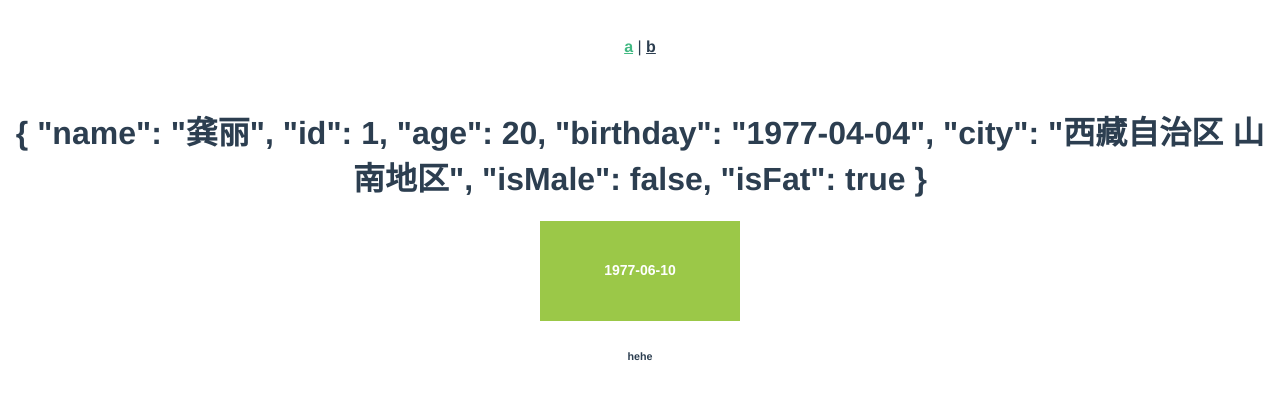
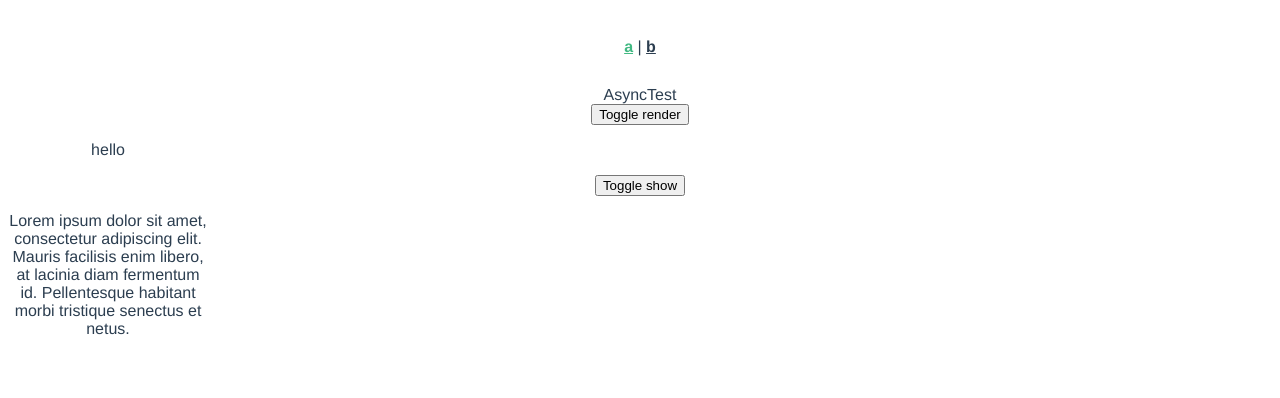
Before and after one commit to Chenqian-t/test-vue, a Vue app: page / in a window 1280 px wide. Shown: the top 398 px of the page. Built offline with nearby package versions, Linux system fonts and the light colour scheme.

Commit message:
动画、过度

```diff
--- /dev/null
+++ b/src/components/AsyncTest/index.vue
@@ -0,0 +1,61 @@
+<template>
+  <div>
+    AsyncTest<br />
+    <button @click="show = !show">Toggle render</button><br />
+    <transition name="slide-fade">
+      <p v-if="show">hello</p>
+    </transition>
+		<button @click="show = !show">Toggle show</button><br />
+		<transition name="bounce">
+			<p v-if="show">Lorem ipsum dolor sit amet, consectetur adipiscing elit. Mauris facilisis enim libero, at lacinia diam fermentum id. Pellentesque habitant morbi tristique senectus et netus.</p>
+		</transition>
+  </div>
+</template>
+
+<script lang='ts'>
+import Vue from "vue";
+
+export default Vue.extend({
+  name: "AsyncTest",
+  data() {
+    return {
+			show: true,
+		};
+  },
+  methods: {},
+});
+</script>
+
+<style scoped>
+.slide-fade-enter-active {
+  transition: all .3s ease;
+}
+.slide-fade-leave-active {
+  transition: all .8s cubic-bezier(1.0, 0.5, 0.8, 1.0);
+}
+.slide-fade-enter, .slide-fade-leave-to
+/* .slide-fade-leave-active for below version 2.1.8 */ {
+  transform: translateX(10px);
+  opacity: 0;
+}
+.bounce-enter-active {
+  animation: bounce-in .5s;
+}
+.bounce-leave-active {
+  animation: bounce-in .5s reverse;
+}
+@keyframes bounce-in {
+  0% {
+    transform: scale(0);
+  }
+  50% {
+    transform: scale(1.5);
+  }
+  100% {
+    transform: scale(1);
+  }
+}
+p {
+	width: 200px;
+}
+</style>
--- a/src/views/Home/index.vue
+++ b/src/views/Home/index.vue
@@ -1,12 +1,14 @@
 <template>
   <div class="home">
-    <HelloWorld :msg="msg" :src="src" />
+    <!-- <HelloWorld :msg="msg" :src="src" /> -->
+    <AsyncTest />
   </div>
 </template>
 
 <script lang="ts">
 import Vue from "vue";
 import HelloWorld from "@/components/HelloWorld/index.vue";
+import AsyncTest from "@/components/AsyncTest/index.vue";
 import { User } from "@/request";
 
 export default Vue.extend({
@@ -19,6 +21,7 @@ export default Vue.extend({
   },
   components: {
     HelloWorld,
+    AsyncTest,
   },
   async mounted() {
     let ret = await User.userinfo();
```
